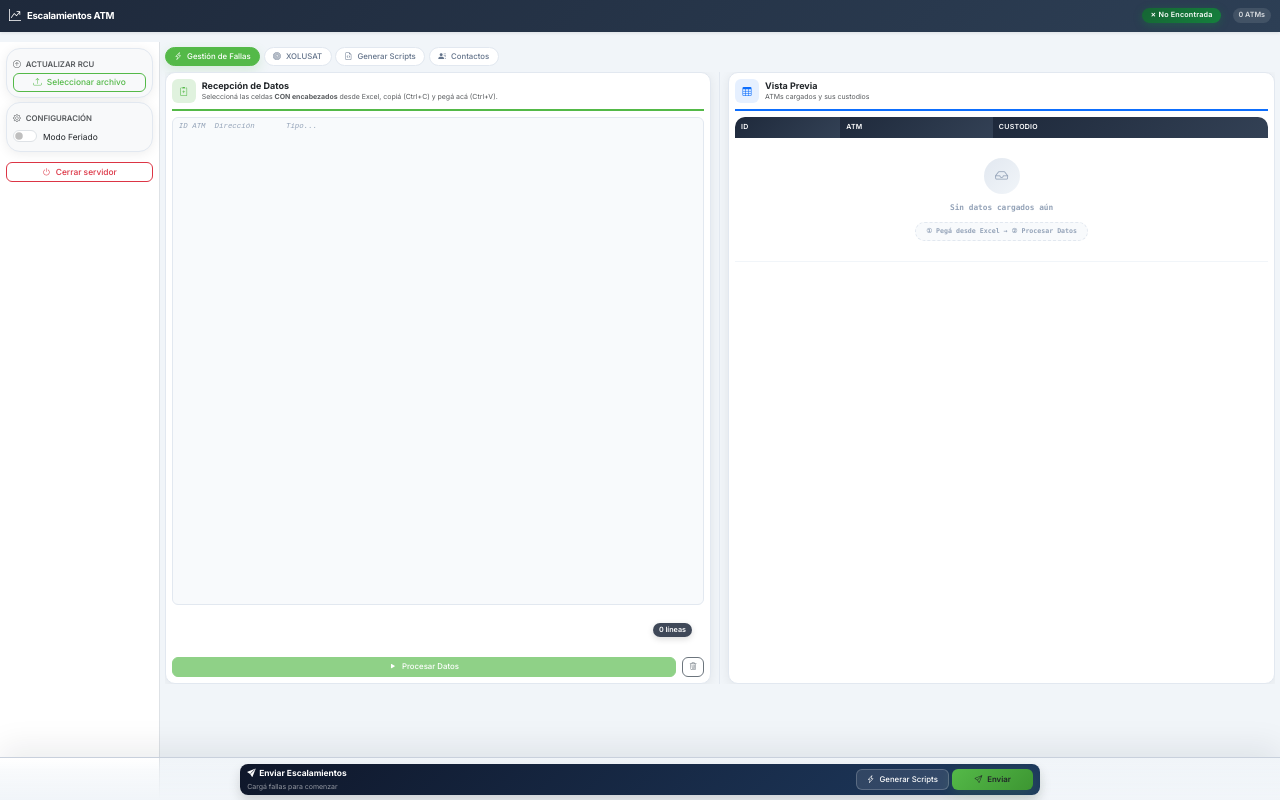
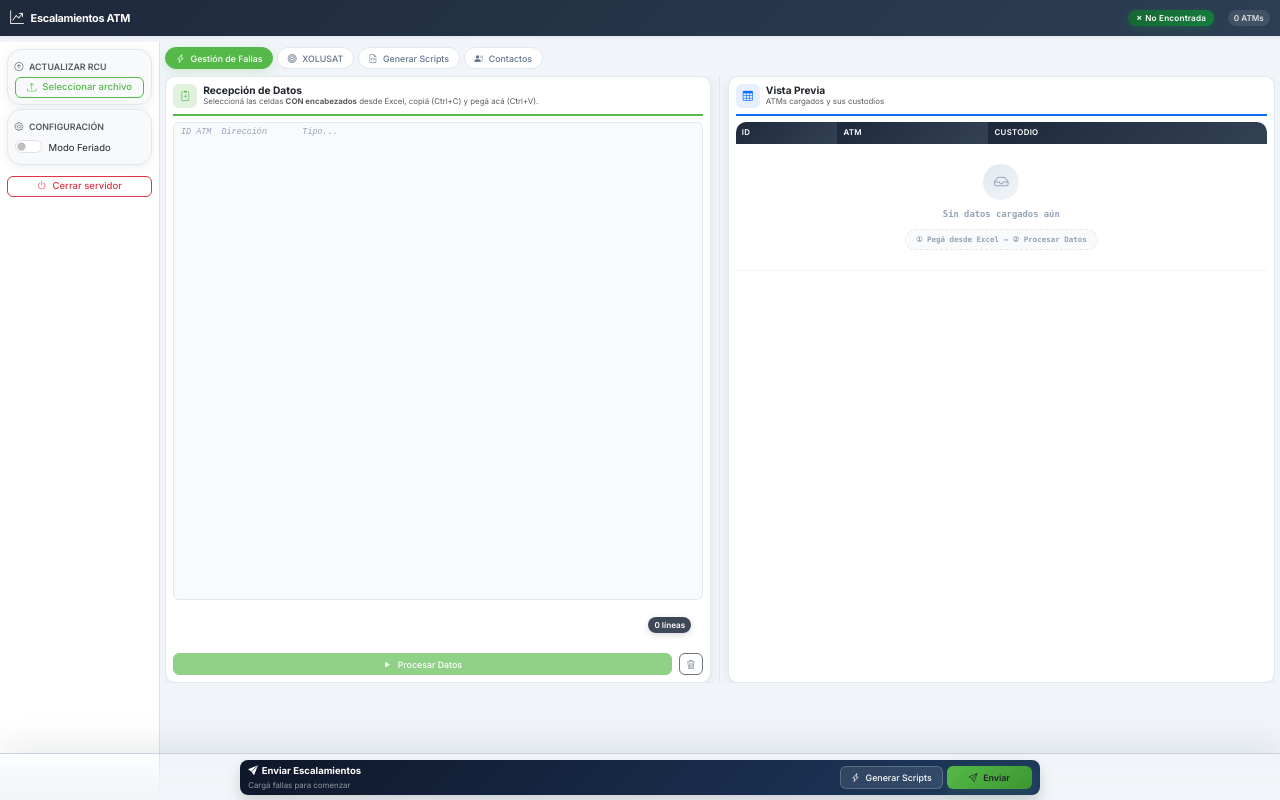
Before and after one commit to Adrian-Iglesias-1/EscalamientosBHDFlask, a Flask app: page / in a window 1280 px wide. Run offline with Flask 3, Linux system fonts and the light colour scheme; data that the repository does not hold is empty.

Commit message:
CSS notebook: font-size 85% (13.6px) en vez de 75%
Co-Authored-By: Claude Opus 4.6 <noreply@anthropic.com>

```diff
--- a/backend/static/style.css
+++ b/backend/static/style.css
@@ -732,9 +732,9 @@ section#tab-xolusat .data-card-header {
 
 /* Notebooks (≤1440px): Layout compacto — simula ~75% del tamaño desktop */
 @media (max-width: 1440px) {
-    /* ── Base: font-size del html al 75% = todo hereda proporcional ── */
+    /* ── Base: font-size del html al 85% = todo hereda proporcional ── */
     html {
-        font-size: 12px;
+        font-size: 13.6px;
     }
 
     /* ── Sidebar ── */
```
Also changed, not shown: 1 other file.
